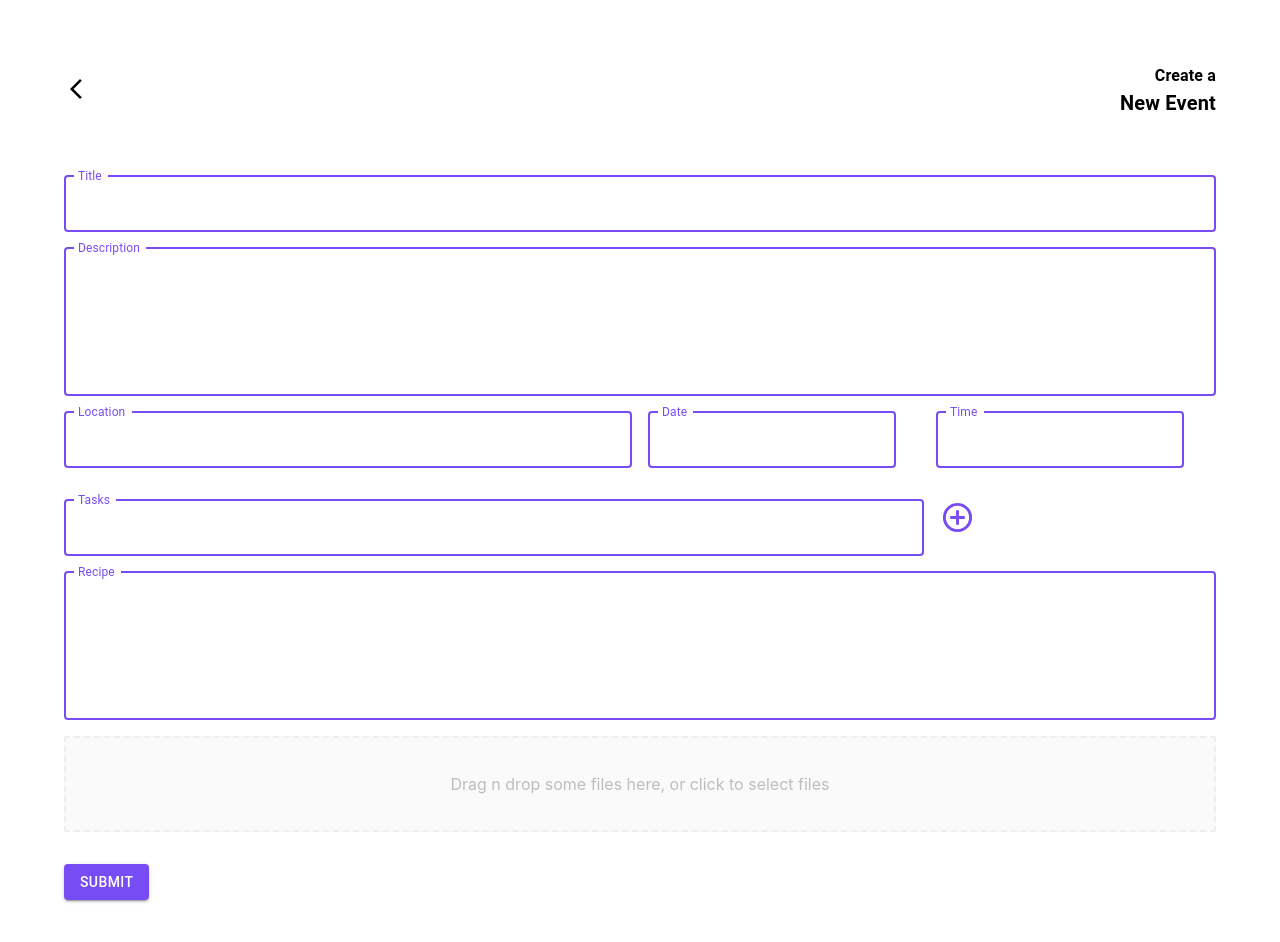
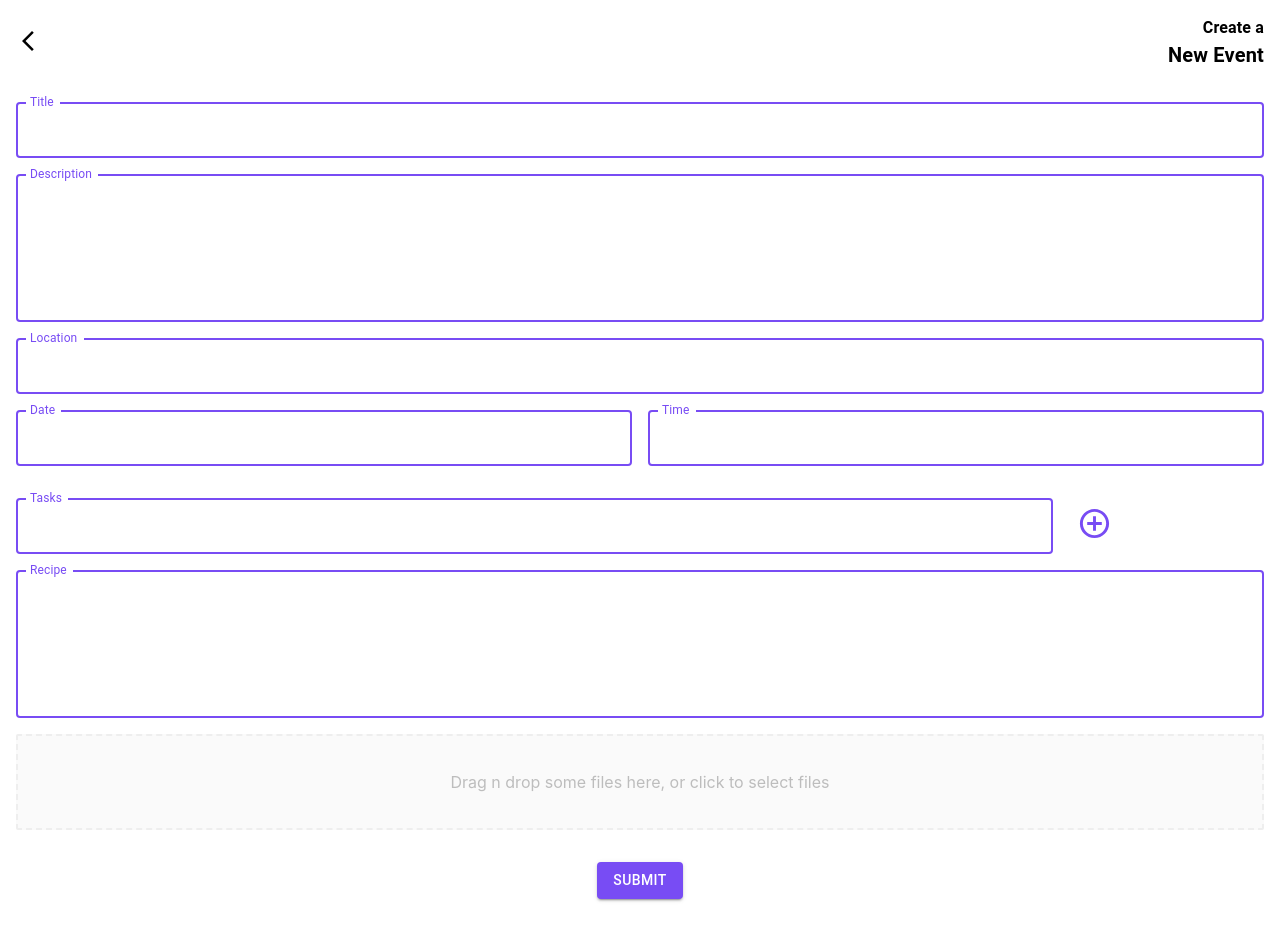
Before and after one commit to DECO3801-ANJAS/caldv0.1, a Next.js app: page /create in a window 1280 px wide. Shown: the top 942 px of the page. After the commit the page ends 915 px from the top, so only its background shows below. Built offline with nearby package versions, Linux system fonts and the light colour scheme.

Commit message:
chore: fixed layout and changed add button to iconbutton

```diff
--- a/src/components/DateTimeInput.tsx
+++ b/src/components/DateTimeInput.tsx
@@ -35,13 +35,13 @@ export default function BasicDatePicker({setTimeFunc, setDateFunc, date, time} :
 
   return (
     <LocalizationProvider dateAdapter={AdapterDayjs}>
-        <Grid container spacing={1} justifyContent="space-between" alignItems="center">
+
         <Grid item xs={6}>
             <DatePicker
             label="Date"
             value={date}
             onChange={setDateFunc}
-            renderInput={(params) => <CssTextField name="date" focused {...params} />}
+            renderInput={(params) => <CssTextField fullWidth name="date" focused {...params} />}
             />
         </Grid>
         <Grid item xs={6}>
@@ -49,9 +49,9 @@ export default function BasicDatePicker({setTimeFunc, setDateFunc, date, time} :
                 label="Time"
                 value={time}
                 onChange={setTimeFunc}
-                renderInput={(params) => <CssTextField focused {...params} />}
+                renderInput={(params) => <CssTextField fullWidth focused {...params} />}
             />
-        </Grid>
+
         </Grid>
     </LocalizationProvider>
   );
--- a/src/pages/create/index.tsx
+++ b/src/pages/create/index.tsx
@@ -2,7 +2,6 @@ import type { NextPage } from 'next'
 import * as React from 'react'
 import Grid from '@mui/material/Grid';
 import Typography from '@mui/material/Typography';
-import Container from '@mui/material/Container';
 import ArrowBackIosNewIcon from '@mui/icons-material/ArrowBackIosNew';
 import TextField from '@mui/material/TextField';
 import Dropzone from '../../components/Dropzone';
@@ -14,7 +13,10 @@ import AddCircleOutlineIcon from '@material-ui/icons/AddCircleOutline';
 import Button from '@mui/material/Button';
 import { createTheme, ThemeProvider } from '@mui/material/styles';
 import { Dayjs } from 'dayjs';
+import Box from '@mui/material/Box';
+import IconButton from '@mui/material/IconButton';
 import IFile from '../../interfaces/models/file';
+
 
 const theme = createTheme({
   palette: {
@@ -112,8 +114,10 @@ const Create: NextPage = () => {
   };
 
   return (
-    <Container style={{marginTop:"5%", marginBottom:"5%"}}>
-      <Grid container alignItems='center' justifyContent='space-between' style={{marginBottom:"5%"}}>
+    <>
+      <ThemeProvider theme={theme}>
+
+      <Grid container alignItems='center' justifyContent='space-between' style={{padding:"1rem"}}>
         <Grid item>
           <ArrowBackIosNewIcon/>
         </Grid>
@@ -127,37 +131,39 @@ const Create: NextPage = () => {
         </Grid>
       </Grid>
 
-      <Grid container spacing={2}>
+      <Grid container spacing={2} style={{padding:"1rem"}}>
         <Grid item xs={12}>
           <CssTextField label="Title" name="title" onChange={handleChangeEvent} focused fullWidth/>
         </Grid>
         <Grid item xs={12}>
           <CssTextField label="Description" name="description" onChange={handleChangeEvent} focused rows={5} multiline fullWidth/>
         </Grid>
-        <Grid item xs={12} sm={6}>
+        <Grid item xs={12}>
           <CssTextField label="Location" name="location" onChange={handleChangeEvent} focused fullWidth/>
         </Grid>
-        <Grid item xs={12} sm={6}>
+
         <BasicDatePicker
         setDateFunc={handleChangeDate}
         setTimeFunc={handleChangeTime}
         time={time}
         date={date}
         />
-        </Grid>
+
         <Grid item xs={12}>
           <Grid container spacing={1}>
             {arrayOfTasks.length > 0 ? Tasks : ""}
           </Grid>
         </Grid>
-        <Grid item xs={9}>
+        <Grid item xs={10}>
           <FreeSolo
             inputValue={taskInputValue}
             setInputValue={setTaskInputValue}
             />
         </Grid>
-        <Grid item xs={3} style={{color:"#784CF4"}}>
+        <Grid item xs={2}>
+          <IconButton color="primary" component="label">
             <AddCircleOutlineIcon fontSize="large" onClick={taskInputValue.length !== 0 ? newTask : () => {}}/>
+          </IconButton>
         </Grid>
         <Grid item xs={12}>
           <CssTextField label="Recipe" name="recipe" onChange={handleChangeEvent} focused fullWidth multiline rows={5}/>
@@ -165,13 +171,13 @@ const Create: NextPage = () => {
         <Grid item xs={12}>
           <Dropzone files={files} setFiles={setFiles}/>
         </Grid>
-        <Grid item xs={12}>
-        <ThemeProvider theme={theme}>
+        <Grid item xs={12} textAlign="center">
           <Button variant="contained" color='primary' onClick={handleSubmit}>Submit</Button>
-        </ThemeProvider>
         </Grid>
       </Grid>
-    </Container>
+
+      </ThemeProvider>
+    </>
   )
 }
 
```
Lines whose indentation alone changed are shown as unchanged.
